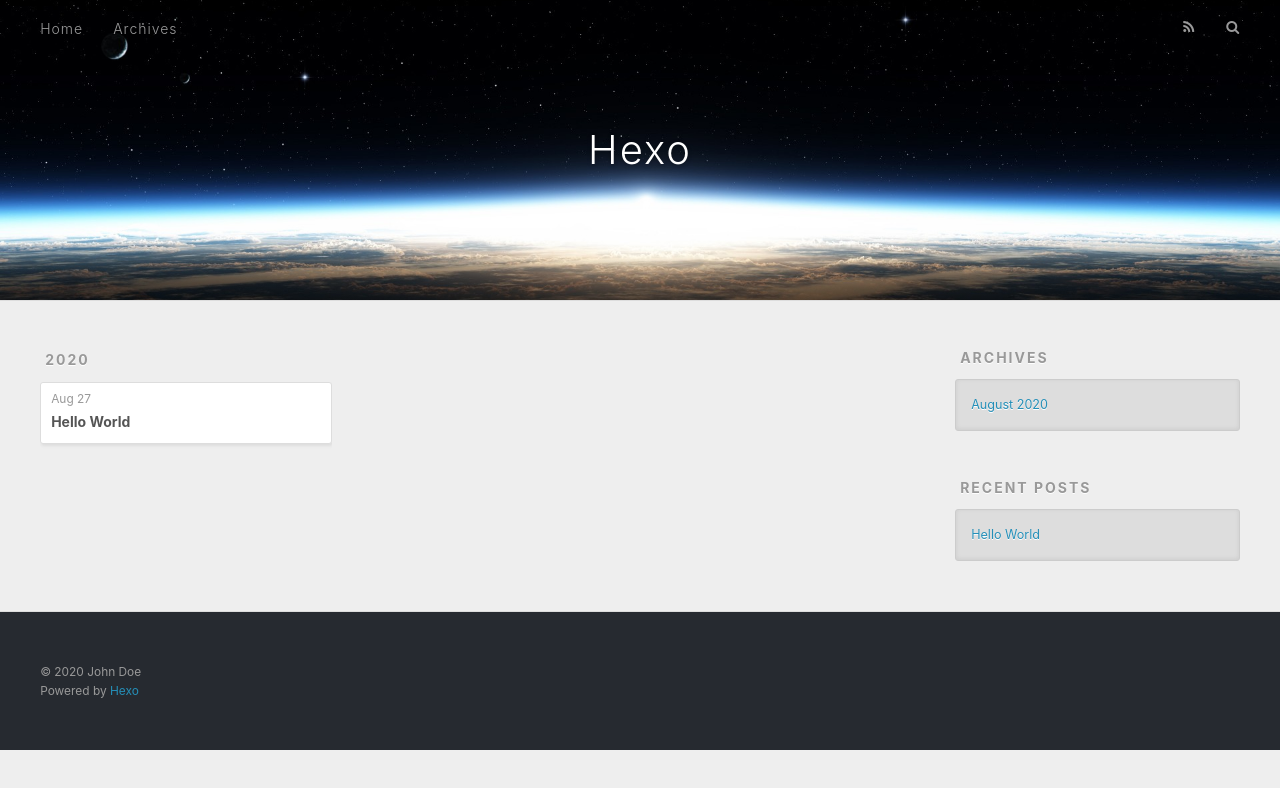
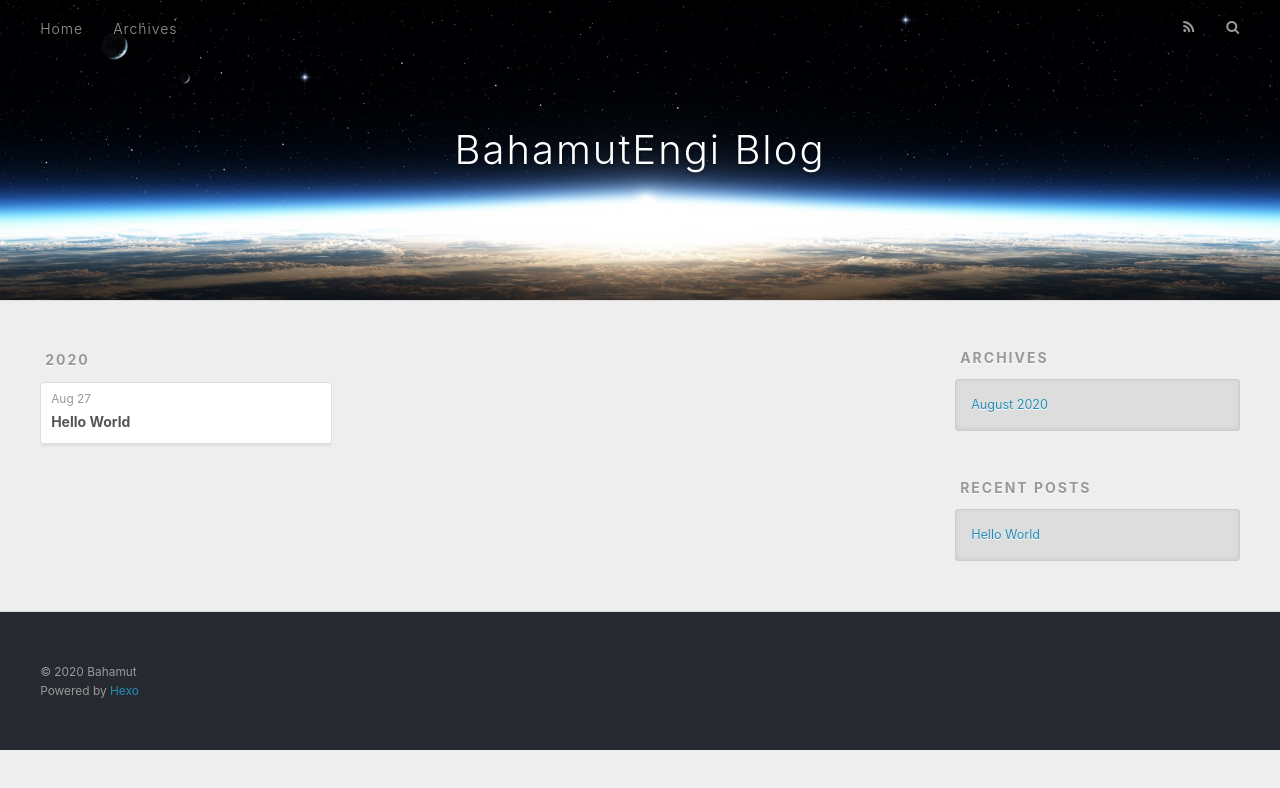
Before and after one commit to BahamutEngi/BahamutEngi.github.io, a plain HTML site: page archives/2020/08/index.html in a window 1280 px wide. Drawn offline with nearby package versions, Linux system fonts and the light colour scheme.

Commit message:
Site updated: 2020-08-27 15:12:15

```diff
--- a/archives/2020/08/index.html
+++ b/archives/2020/08/index.html
@@ -5,17 +5,17 @@
 
 
 
-  <title>Archives: 2020/8 | Hexo</title>
+  <title>Archives: 2020/8 | BahamutEngi Blog</title>
   <meta name="viewport" content="width=device-width, initial-scale=1, maximum-scale=1">
   <meta property="og:type" content="website">
-<meta property="og:title" content="Hexo">
+<meta property="og:title" content="BahamutEngi Blog">
 <meta property="og:url" content="http://yoursite.com/archives/2020/08/index.html">
-<meta property="og:site_name" content="Hexo">
-<meta property="og:locale" content="en_US">
-<meta property="article:author" content="John Doe">
+<meta property="og:site_name" content="BahamutEngi Blog">
+<meta property="og:locale">
+<meta property="article:author" content="Bahamut">
 <meta name="twitter:card" content="summary">
 
-    <link rel="alternate" href="/atom.xml" title="Hexo" type="application/atom+xml">
+    <link rel="alternate" href="/atom.xml" title="BahamutEngi Blog" type="application/atom+xml">
 
 
     <link rel="icon" href="/favicon.png">
@@ -36,7 +36,7 @@
   <div id="header-outer" class="outer">
     <div id="header-title" class="inner">
       <h1 id="logo-wrap">
-        <a href="/" id="logo">Hexo</a>
+        <a href="/" id="logo">BahamutEngi Blog</a>
       </h1>
 
     </div>
@@ -141,7 +141,7 @@
 
   <div class="outer">
     <div id="footer-info" class="inner">
-      &copy; 2020 John Doe<br>
+      &copy; 2020 Bahamut<br>
       Powered by <a href="http://hexo.io/" target="_blank">Hexo</a>
     </div>
   </div>
```
Also changed, not shown: 2020/08/27/hello-world/index.html (+7 -7 lines), archives/2020/index.html (+8 -8 lines), archives/index.html (+8 -8 lines), index.html (+8 -8 lines).
